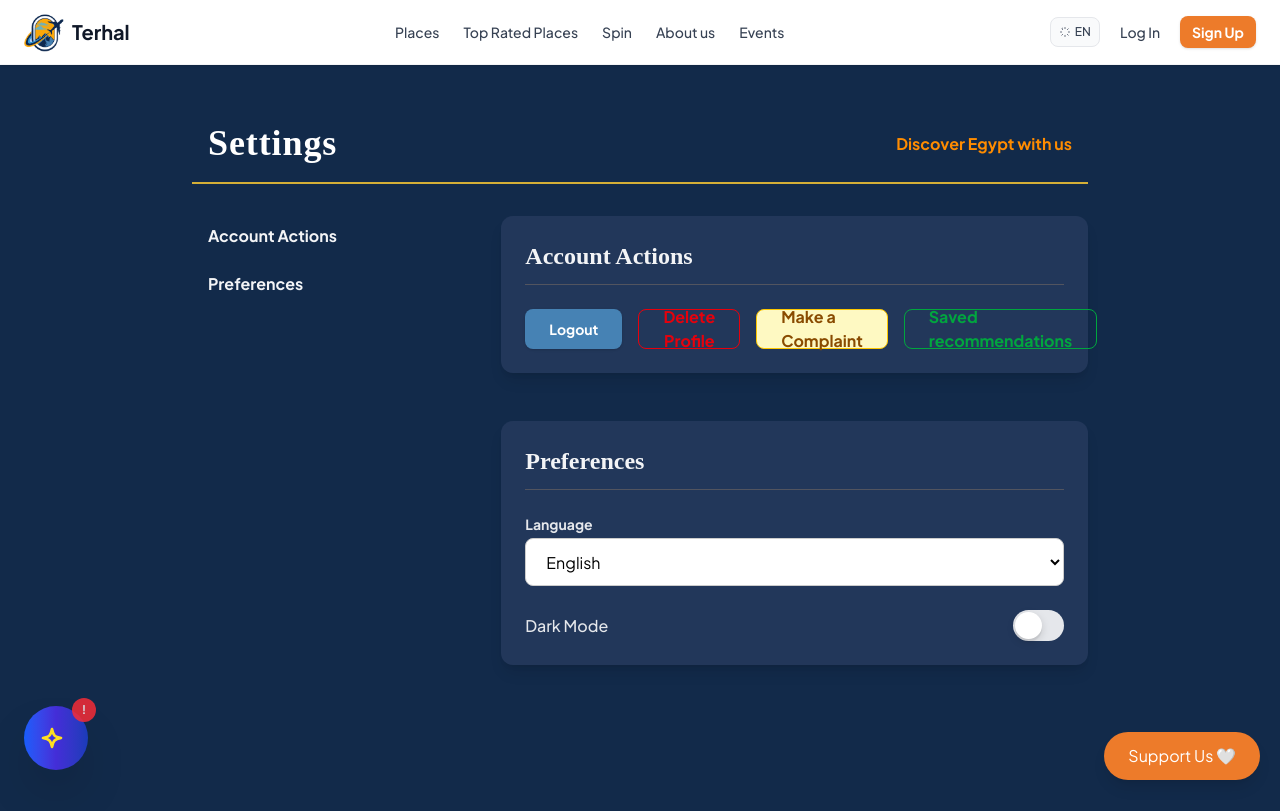
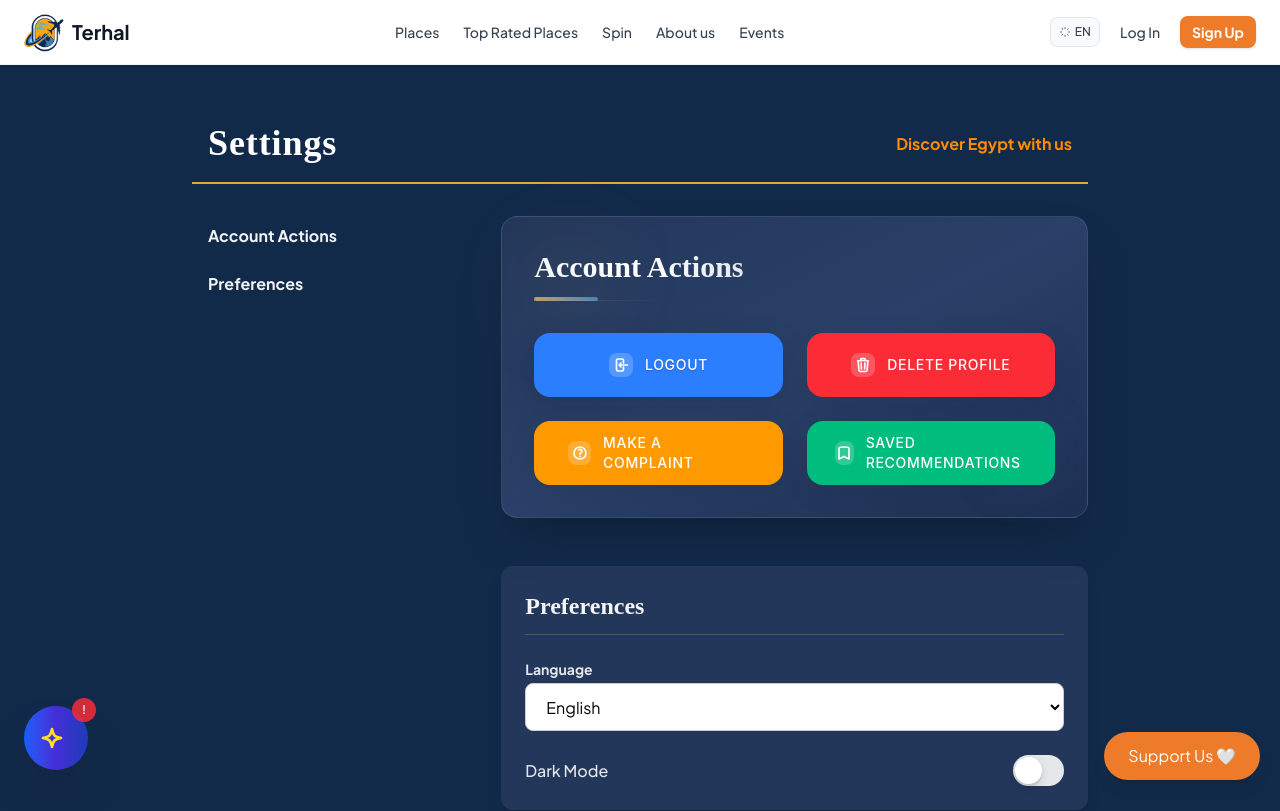
Before and after one commit to Terhal-tour/v1, a React (Vite) app: page /settings in a window 1280 px wide. Shown: the top 811 px of the page. Built offline with nearby package versions, Linux system fonts and the light colour scheme; a web font is replaced by a local one.

Commit message:
change settings-navbar-places

```diff
--- a/src/components/Navbar.jsx
+++ b/src/components/Navbar.jsx
@@ -220,7 +220,7 @@ const Navbar = () => {
                   <svg className="w-3 h-3" fill="none" stroke="currentColor" strokeWidth={2} viewBox="0 0 24 24">
                     <path strokeLinecap="round" strokeLinejoin="round" d="M13.5 4.5L21 12m0 0l-7.5 7.5M21 12H3" />
                   </svg>
-                  <span className="text-xs">Smart</span>
+                  <span className="text-xs">{t("smart")}</span>
                 </NavLink>
 
                 {/* <NavLink
@@ -240,7 +240,7 @@ const Navbar = () => {
                   <svg className="w-3 h-3" fill="none" stroke="currentColor" strokeWidth={2} viewBox="0 0 24 24">
                     <path strokeLinecap="round" strokeLinejoin="round" d="M12 6.042A8.967 8.967 0 006 3.75c-1.052 0-2.062.18-3 .512v14.25A8.987 8.987 0 016 18c2.305 0 4.408.867 6 2.292m0-14.25a8.966 8.966 0 016-2.292c1.052 0 2.062.18 3 .512v14.25A8.987 8.987 0 0018 18a8.967 8.967 0 00-6 2.292m0-14.25v14.25" />
                   </svg>
-                  <span className="text-xs">Feed</span>
+                  <span className="text-xs">{t("feedPage")}</span>
                 </NavLink>
               </>
             ) : (
--- a/src/i18n.js
+++ b/src/i18n.js
@@ -5,6 +5,8 @@ import { initReactI18next } from 'react-i18next';
 const resources = {
   EN: {
     translation: {
+      feedPage:"Feed",
+      smart:"Smart Suggestions",
       brand: 'Terhal',
       destinations: 'Places',
       experiences: 'Events',
@@ -158,6 +160,8 @@ const resources = {
   c_Location: "موقعك الحالي",
   smart_travel_recommendations: "توصيات السفر الذكي",
   discover_personalized_places: "اكتشف الأماكن المخصصة لك",
+  feedPage:"شارك تجربتك",
+  smart:"اقتراحات"
     },
   },
 };
--- a/src/pages/Settings.jsx
+++ b/src/pages/Settings.jsx
@@ -23,7 +23,7 @@ async function handleDeleteAccount() {
     });
     sessionStorage.removeItem("jwt");
     toast.success(i18n.t("delete_success"));
-    window.location.href = "/signup";
+    window.location.href = "/login";
   } catch (err) {
     if (err.response && err.response.data && err.response.data.message) {
       toast.error(i18n.t("delete_failed") + "\n" + err.response.data.message);
@@ -72,34 +72,118 @@ export default function Settings() {
             </nav>
           </aside>
           <div className="md:col-span-2 space-y-12">
-            <section className="p-6 bg-[#22375a] dark:bg-white/50 rounded-xl shadow-lg" id="account">
-              <h3 className="text-2xl font-bold mb-6 border-b border-[#c19a6b]/30 pb-3 text-gray-100 dark:text-[var(--text-color)]">{t('account_actions')}</h3>
-              <div className="flex flex-col sm:flex-row gap-4">
+            <section className="p-8 bg-gradient-to-br from-[#22375a] via-[#2a4068] to-[#1e2f52] dark:from-white/60 dark:via-white/50 dark:to-white/40 rounded-2xl shadow-2xl backdrop-blur-sm border border-white/10 dark:border-gray-200/20" id="account">
+              <div className="relative">
+                {/* Decorative elements */}
+                <div className="absolute top-0 left-0 w-20 h-20 bg-gradient-to-br from-[#c19a6b]/20 to-transparent rounded-full blur-2xl"></div>
+                <div className="absolute bottom-0 right-0 w-16 h-16 bg-gradient-to-tl from-blue-400/20 to-transparent rounded-full blur-xl"></div>
+
+                <h3 className="text-3xl font-bold mb-8 pb-4 text-gray-100 dark:text-[var(--text-color)] relative">
+                  <span className="bg-gradient-to-r from-gray-100 via-white to-gray-200 dark:from-[var(--text-color)] dark:via-gray-700 dark:to-[var(--text-color)] bg-clip-text text-transparent">
+                    {t('account_actions')}
+                  </span>
+                  <div className="absolute bottom-0 left-0 w-16 h-1 bg-gradient-to-r from-[#c19a6b] to-[#4682b4] rounded-full"></div>
+                  <div className="absolute bottom-0 left-0 w-32 h-px bg-gradient-to-r from-[#c19a6b]/30 to-transparent"></div>
+                </h3>
+
+                <div className="grid grid-cols-1 sm:grid-cols-2 gap-6">
+                  {/* Logout Button */}
                   <button
-                  className="flex w-full sm:w-auto items-center justify-center rounded-lg h-10 px-6 bg-[#4682b4] text-white text-sm font-bold shadow hover:bg-blue-700 transition-colors dark:bg-[#4682b4] dark:text-white dark:hover:bg-blue-700"
+                    className="group relative overflow-hidden flex items-center justify-center rounded-2xl h-16 px-8 bg-blue-500 text-white font-semibold text-base tracking-wide shadow-[0_8px_30px_rgb(0,0,0,0.12)] hover:shadow-[0_12px_40px_rgba(59,130,246,0.4)] transform hover:-translate-y-1 hover:scale-[1.02] transition-all duration-500 ease-out border-2 border-blue-500 hover:border-blue-600 backdrop-blur-md"
                     onClick={handleLogout}
+                    style={{ fontFamily: "'Inter', 'Segoe UI', -apple-system, BlinkMacSystemFont, sans-serif" }}
                   >
+                    {/* Animated background layers */}
+                    <div className="absolute inset-0 bg-blue-600 opacity-0 group-hover:opacity-100 transition-opacity duration-500"></div>
+                    <div className="absolute inset-0 bg-gradient-to-r from-transparent via-white/30 to-transparent translate-x-[-200%] group-hover:translate-x-[200%] transition-transform duration-1000 skew-x-12"></div>
+
+                    {/* Content */}
+                    <span className="relative z-10 flex items-center gap-3">
+                      <div className="w-6 h-6 flex items-center justify-center bg-white/20 rounded-lg group-hover:bg-white/30 transition-colors duration-300">
+                        <svg className="w-4 h-4 group-hover:scale-110 transition-transform duration-300" fill="none" stroke="currentColor" viewBox="0 0 24 24" strokeWidth={2.5}>
+                          <path strokeLinecap="round" strokeLinejoin="round" d="M15.75 9V5.25A2.25 2.25 0 0013.5 3h-6a2.25 2.25 0 00-2.25 2.25v13.5A2.25 2.25 0 007.5 21h6a2.25 2.25 0 002.25-2.25V15M12 9l-3 3m0 0l3 3m-3-3h12.75" />
+                        </svg>
+                      </div>
+                      <span className="font-medium text-sm tracking-wider uppercase letter-spacing-[0.05em] text-shadow-sm">
                         {t('logout')}
+                      </span>
+                    </span>
+
+                    {/* Glowing edge effect */}
+                    <div className="absolute inset-0 rounded-2xl bg-gradient-to-r from-blue-400/0 via-blue-300/40 to-blue-400/0 opacity-0 group-hover:opacity-100 blur-sm transition-opacity duration-500 -z-10"></div>
                   </button>
+
+                  {/* Delete Account Button */}
                   <button
-                  className="flex w-full sm:w-auto items-center justify-center rounded-lg h-10 px-6 bg-transparent text-red-600 border border-red-600 hover:bg-red-600 hover:text-white transition-colors font-bold dark:bg-transparent dark:text-red-400 dark:border-red-400 dark:hover:bg-red-400 dark:hover:text-black"
+                    className="group relative overflow-hidden flex items-center justify-center rounded-2xl h-16 px-8 bg-red-500 text-white border-2 border-red-500 hover:border-red-600 hover:bg-red-600 transition-all duration-500 font-semibold text-base tracking-wide shadow-[0_8px_30px_rgb(0,0,0,0.08)] hover:shadow-[0_12px_40px_rgba(239,68,68,0.25)] transform hover:-translate-y-1 hover:scale-[1.02] backdrop-blur-md"
                     onClick={handleDeleteAccount}
+                    style={{ fontFamily: "'Inter', 'Segoe UI', -apple-system, BlinkMacSystemFont, sans-serif" }}
                   >
+                    {/* Animated background */}
+                    <div className="absolute inset-0 bg-red-600 opacity-0 group-hover:opacity-100 transition-opacity duration-500"></div>
+                    <div className="absolute inset-0 bg-gradient-to-r from-transparent via-white/30 to-transparent translate-x-[-200%] group-hover:translate-x-[200%] transition-transform duration-1000 skew-x-12"></div>
+
+                    <span className="relative z-10 flex items-center gap-3">
+                      <div className="w-6 h-6 flex items-center justify-center bg-white/20 rounded-lg group-hover:bg-white/30 transition-colors duration-300">
+                        <svg className="w-4 h-4 group-hover:scale-110 transition-transform duration-300" fill="none" stroke="currentColor" viewBox="0 0 24 24" strokeWidth={2.5}>
+                          <path strokeLinecap="round" strokeLinejoin="round" d="M14.74 9l-.346 9m-4.788 0L9.26 9m9.968-3.21c.342.052.682.107 1.022.166m-1.022-.165L18.16 19.673a2.25 2.25 0 01-2.244 2.077H8.084a2.25 2.25 0 01-2.244-2.077L4.772 5.79m14.456 0a48.108 48.108 0 00-3.478-.397m-12 .562c.34-.059.68-.114 1.022-.165m0 0a48.11 48.11 0 013.478-.397m7.5 0v-.916c0-1.18-.91-2.164-2.09-2.201a51.964 51.964 0 00-3.32 0c-1.18.037-2.09 1.022-2.09 2.201v.916m7.5 0a48.667 48.667 0 00-7.5 0" />
+                        </svg>
+                      </div>
+                      <span className="font-medium text-sm tracking-wider uppercase letter-spacing-[0.05em]">
                         {t('delete_profile')}
+                      </span>
+                    </span>
+
+                    <div className="absolute inset-0 rounded-2xl bg-gradient-to-r from-red-400/0 via-red-300/30 to-red-400/0 opacity-0 group-hover:opacity-100 blur-sm transition-opacity duration-500 -z-10"></div>
                   </button>
+
+                  {/* Support/Complaint Button */}
                   <a
                     href={`mailto:${SUPPORT_EMAIL}?subject=Complaint&body=Please describe your issue...`}
-                  className="flex w-full sm:w-auto items-center justify-center rounded-lg h-10 px-6 bg-yellow-100 text-yellow-800 border border-yellow-400 hover:bg-yellow-200 transition-colors font-bold dark:bg-yellow-300 dark:text-yellow-900 dark:border-yellow-500 dark:hover:bg-yellow-400"
+                    className="group relative overflow-hidden flex items-center justify-center rounded-2xl h-16 px-8 bg-amber-500 text-white border-2 border-amber-500 hover:border-amber-600 hover:bg-amber-600 transition-all duration-500 font-semibold text-base tracking-wide shadow-[0_8px_30px_rgb(0,0,0,0.08)] hover:shadow-[0_12px_40px_rgba(245,158,11,0.25)] transform hover:-translate-y-1 hover:scale-[1.02] backdrop-blur-md"
                     title={t('make_complaint')}
+                    style={{ fontFamily: "'Inter', 'Segoe UI', -apple-system, BlinkMacSystemFont, sans-serif" }}
                   >
+                    <div className="absolute inset-0 bg-amber-600 opacity-0 group-hover:opacity-100 transition-opacity duration-500"></div>
+                    <div className="absolute inset-0 bg-gradient-to-r from-transparent via-white/30 to-transparent translate-x-[-200%] group-hover:translate-x-[200%] transition-transform duration-1000 skew-x-12"></div>
+
+                    <span className="relative z-10 flex items-center gap-3">
+                      <div className="w-6 h-6 flex items-center justify-center bg-white/20 rounded-lg group-hover:bg-white/30 transition-colors duration-300">
+                        <svg className="w-4 h-4 group-hover:scale-110 transition-transform duration-300" fill="none" stroke="currentColor" viewBox="0 0 24 24" strokeWidth={2.5}>
+                          <path strokeLinecap="round" strokeLinejoin="round" d="M9.879 7.519c1.171-1.025 3.071-1.025 4.242 0 1.172 1.025 1.172 2.687 0 3.712-.203.179-.43.326-.67.442-.745.361-1.45.999-1.45 1.827v.75M21 12a9 9 0 11-18 0 9 9 0 0118 0zm-9 5.25h.008v.008H12v-.008z" />
+                        </svg>
+                      </div>
+                      <span className="font-medium text-sm tracking-wider uppercase letter-spacing-[0.05em]">
                         {t('make_complaint')}
+                      </span>
+                    </span>
+
+                    <div className="absolute inset-0 rounded-2xl bg-gradient-to-r from-amber-400/0 via-amber-300/30 to-amber-400/0 opacity-0 group-hover:opacity-100 blur-sm transition-opacity duration-500 -z-10"></div>
                   </a>
-                <a  href="/recommendations/saved"
-                  className="flex w-full sm:w-auto items-center justify-center rounded-lg h-10 px-6 bg-transparent text-green-600 border border-green-600 hover:bg-green-600 hover:text-white transition-colors font-bold dark:bg-transparent dark:text-green-400 dark:border-green-400 dark:hover:bg-green-400 dark:hover:text-black"
+
+                  {/* Saved Recommendations Button */}
+                  <a
+                    href="/recommendations/saved"
+                    className="group relative overflow-hidden flex items-center justify-center rounded-2xl h-16 px-8 bg-emerald-500 text-white border-2 border-emerald-500 hover:border-emerald-600 hover:bg-emerald-600 transition-all duration-500 font-semibold text-base tracking-wide shadow-[0_8px_30px_rgb(0,0,0,0.08)] hover:shadow-[0_12px_40px_rgba(16,185,129,0.25)] transform hover:-translate-y-1 hover:scale-[1.02] backdrop-blur-md"
+                    style={{ fontFamily: "'Inter', 'Segoe UI', -apple-system, BlinkMacSystemFont, sans-serif" }}
                   >
-                  {/* {t('delete_profile')} */}
-                  Saved recommendations
+                    <div className="absolute inset-0 bg-emerald-600 opacity-0 group-hover:opacity-100 transition-opacity duration-500"></div>
+                    <div className="absolute inset-0 bg-gradient-to-r from-transparent via-white/30 to-transparent translate-x-[-200%] group-hover:translate-x-[200%] transition-transform duration-1000 skew-x-12"></div>
+
+                    <span className="relative z-10 flex items-center gap-3">
+                      <div className="w-6 h-6 flex items-center justify-center bg-white/20 rounded-lg group-hover:bg-white/30 transition-colors duration-300">
+                        <svg className="w-4 h-4 group-hover:scale-110 transition-transform duration-300" fill="none" stroke="currentColor" viewBox="0 0 24 24" strokeWidth={2.5}>
+                          <path strokeLinecap="round" strokeLinejoin="round" d="M17.593 3.322c1.1.128 1.907 1.077 1.907 2.185V21L12 17.25 4.5 21V5.507c0-1.108.806-2.057 1.907-2.185a48.507 48.507 0 0111.186 0z" />
+                        </svg>
+                      </div>
+                      <span className="font-medium text-sm tracking-wider uppercase letter-spacing-[0.05em]">
+                        Saved Recommendations
+                      </span>
+                    </span>
+
+                    <div className="absolute inset-0 rounded-2xl bg-gradient-to-r from-emerald-400/0 via-emerald-300/30 to-emerald-400/0 opacity-0 group-hover:opacity-100 blur-sm transition-opacity duration-500 -z-10"></div>
                   </a>
+                </div>
               </div>
             </section>
             <section className="p-6 bg-[#22375a] dark:bg-white/50 rounded-xl shadow-lg" id="preferences">
```
Also changed, not shown: src/pages/Places.jsx (+4 -7 lines). Lines whose indentation alone changed are shown as unchanged.
